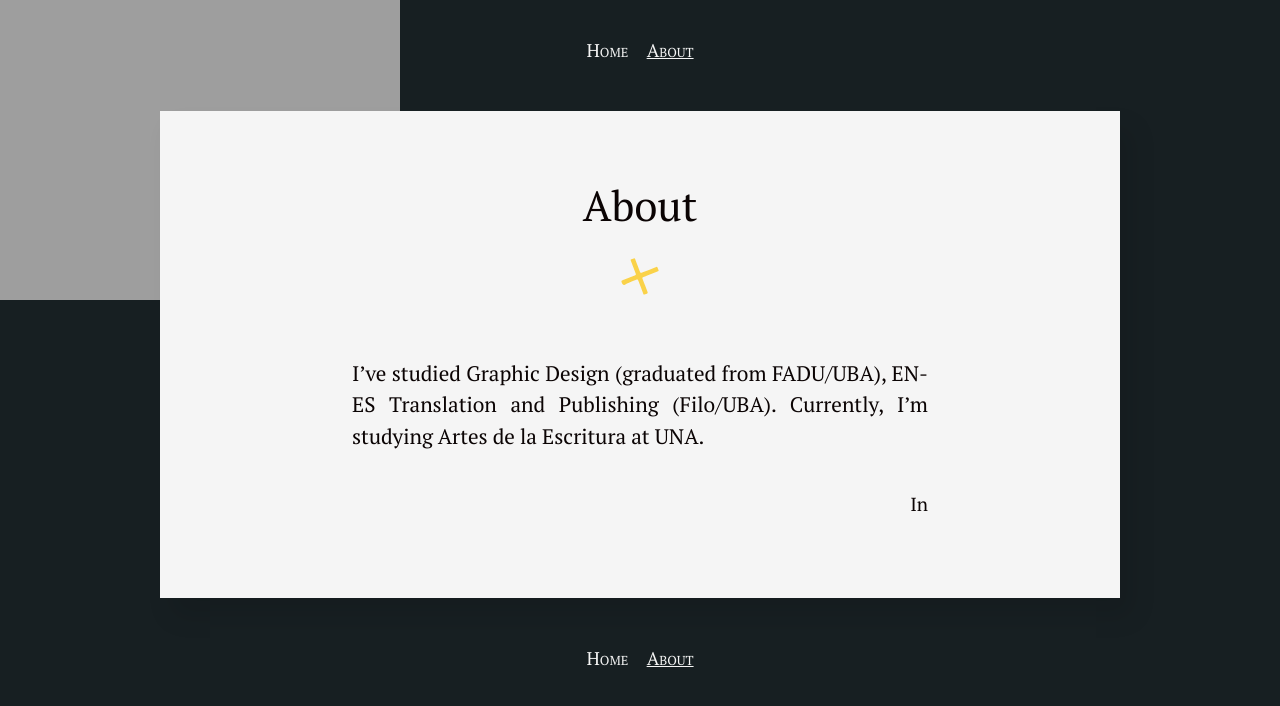
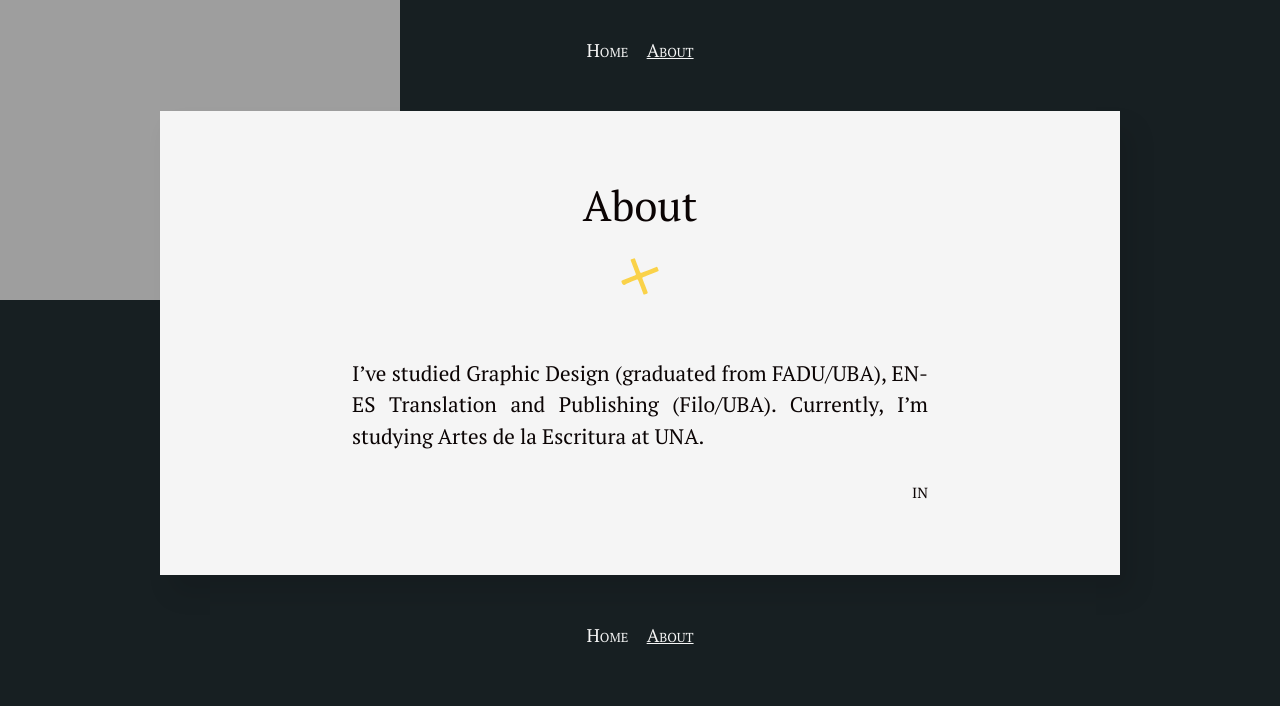
Before and after one commit to silvialohrmann/editorial, a Jekyll site: the page built from about.md, in a window 1280 px wide. Shown: the top 706 px of the page. Built offline with Jekyll 4.4.1, drawn with Linux system fonts in a browser that asks for light colours.

Commit message:
Update _article.scss

```diff
--- a/_sass/_article.scss
+++ b/_sass/_article.scss
@@ -62,7 +62,8 @@
   margin-bottom: 2em;
   margin-top: 2em;
   text-align: right;
-  font-size: 90%;
+  font-size: 70%;
+  text-transform: uppercase;
 }
 
 .back-link {
```
